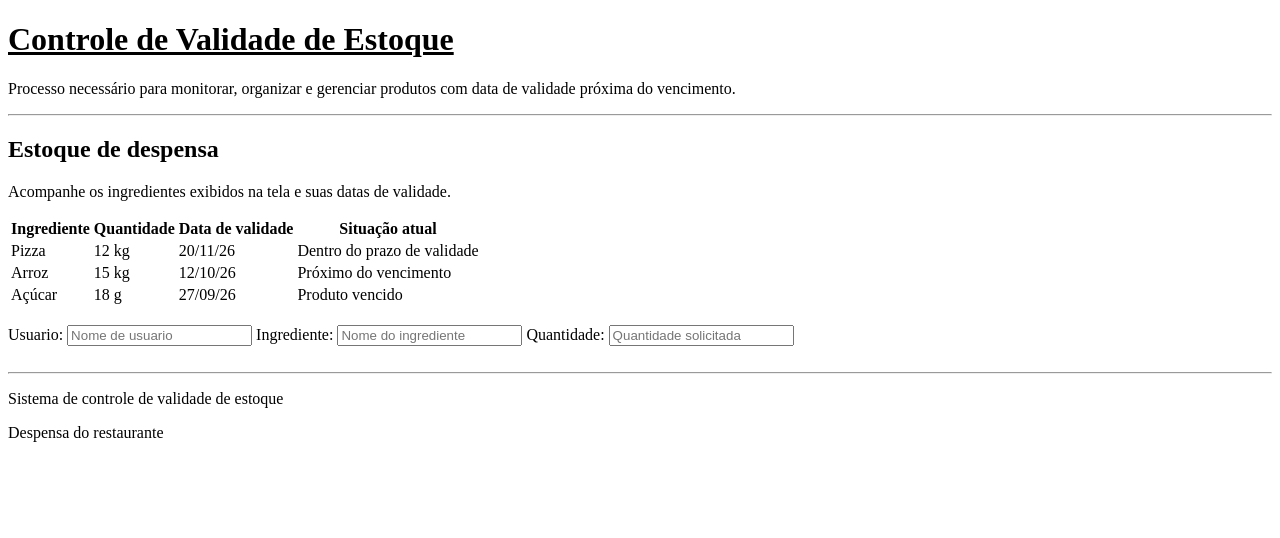
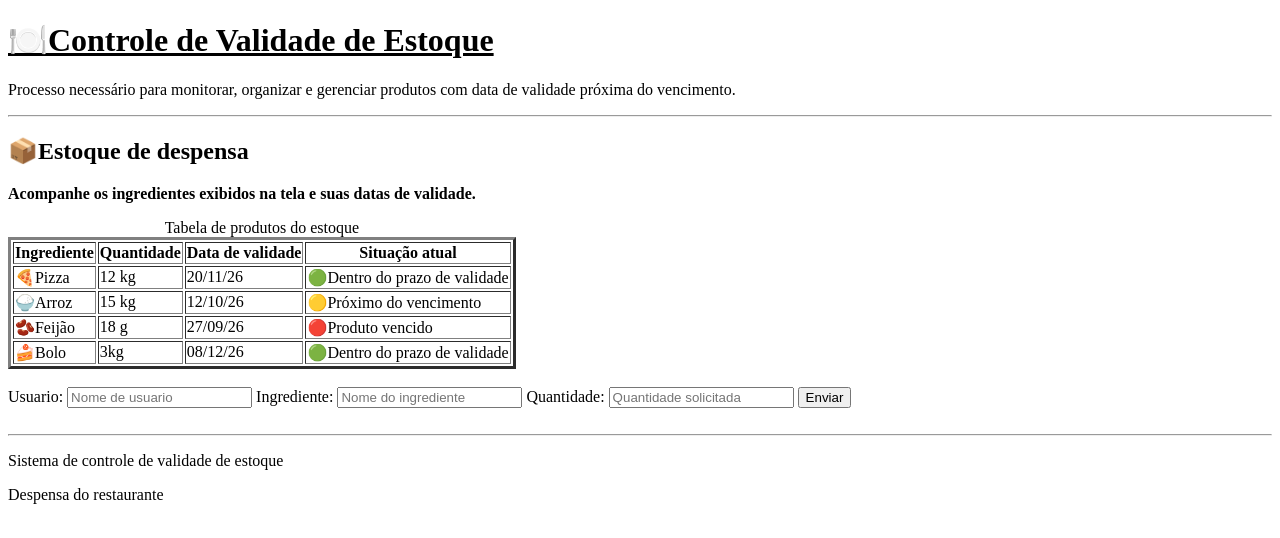
Before and after one commit to pvmcabral2005-crea/Curso-WEB, a plain HTML site: page Projeto/Projeto_pratico.html in a window 1280 px wide. Drawn offline with Linux system fonts and the light colour scheme.

Commit message:
Criação projeto

```diff
--- /dev/null
+++ b/Atividade/style.css
@@ -0,0 +1,25 @@
+body {
+    background-color: chocolate;
+    font-family: 'Times New Roman', Times, serif;
+}
+
+h1 {
+    font-family: Arial, Helvetica, sans-serif;
+
+}
+main {
+    background-color: blanchedalmond;
+    margin:20px;
+    padding:28px;
+    text-align: center;
+}
+
+img {
+   border: 1px solid black;
+   border-radius: 8px;
+}
+
+button{
+    background-color:darkolivegreen;
+    color:black;
+}
--- a/Projeto/Projeto_pratico.html
+++ b/Projeto/Projeto_pratico.html
@@ -6,7 +6,7 @@
 </head>
 <body>
 <header class="cabecalho">
-    <h1><u>Controle de Validade de Estoque</u></h1>
+    <h1><u>🍽️Controle de Validade de Estoque</u></h1>
     <p>Processo necessário para monitorar, organizar e gerenciar
         produtos com data de validade próxima do vencimento.
     </p>
@@ -17,12 +17,16 @@
 <main>
 
    <section class="estoque-produtos">
-    <h2>Estoque de despensa</h2>
-    <p>Acompanhe os ingredientes exibidos na tela
+    <h2>📦Estoque de despensa</h2>
+    <p><strong>Acompanhe os ingredientes exibidos na tela
         e suas datas de validade.
-    </p>
+    </strong></p>
 
-    <table>
+    <table border="3">
+
+        <caption>
+            Tabela de produtos do estoque
+        </caption>
         <thead>
         <tr>
             <th>Ingrediente</th>
@@ -38,25 +42,35 @@
         <tbody>
 
         <tr>
-            <td>Pizza</td>
+            <td>🍕Pizza</td>
+
             <td>12 kg</td>
             <td>20/11/26</td>
-            <td>Dentro do prazo de validade</td>
+            <td>🟢Dentro do prazo de validade</td>
         </tr>
 
         <tr>
-            <td>Arroz</td>
+            <td>🍚Arroz</td>
             <td>15 kg</td>
             <td>12/10/26</td>
-            <td>Próximo do vencimento</td>
+            <td>🟡Próximo do vencimento</td>
         </tr>
         <tr>
-            <td>Açúcar</td>
+            <td>🫘Feijão</td>
             <td>18 g</td>
             <td>27/09/26</td>
-            <td>Produto vencido</td>
+            <td>🔴Produto vencido</td>
+        </tr>
+
+        <tr>
+            <td>🍰Bolo</td>
+            <td>3kg</td>
+            <td>08/12/26</td>
+            <td>🟢Dentro do prazo de validade</td>
         </tr>
         </tbody>
+
+
     </table>
     </section>
      <br>
@@ -68,6 +82,7 @@
     <input type="text" id="ingrediente" placeholder="Nome do ingrediente">
     <label for="quantidade">Quantidade:</label>
     <input type="Number" id="quantidade" placeholder="Quantidade solicitada">
+    <button onclick='submit'>Enviar</button>
     </section>
 </main>
 <br>
```
Also changed, not shown: Atividade/desafio.html (+19 -7 lines), Atividade/script.js (+35 -10 lines).
